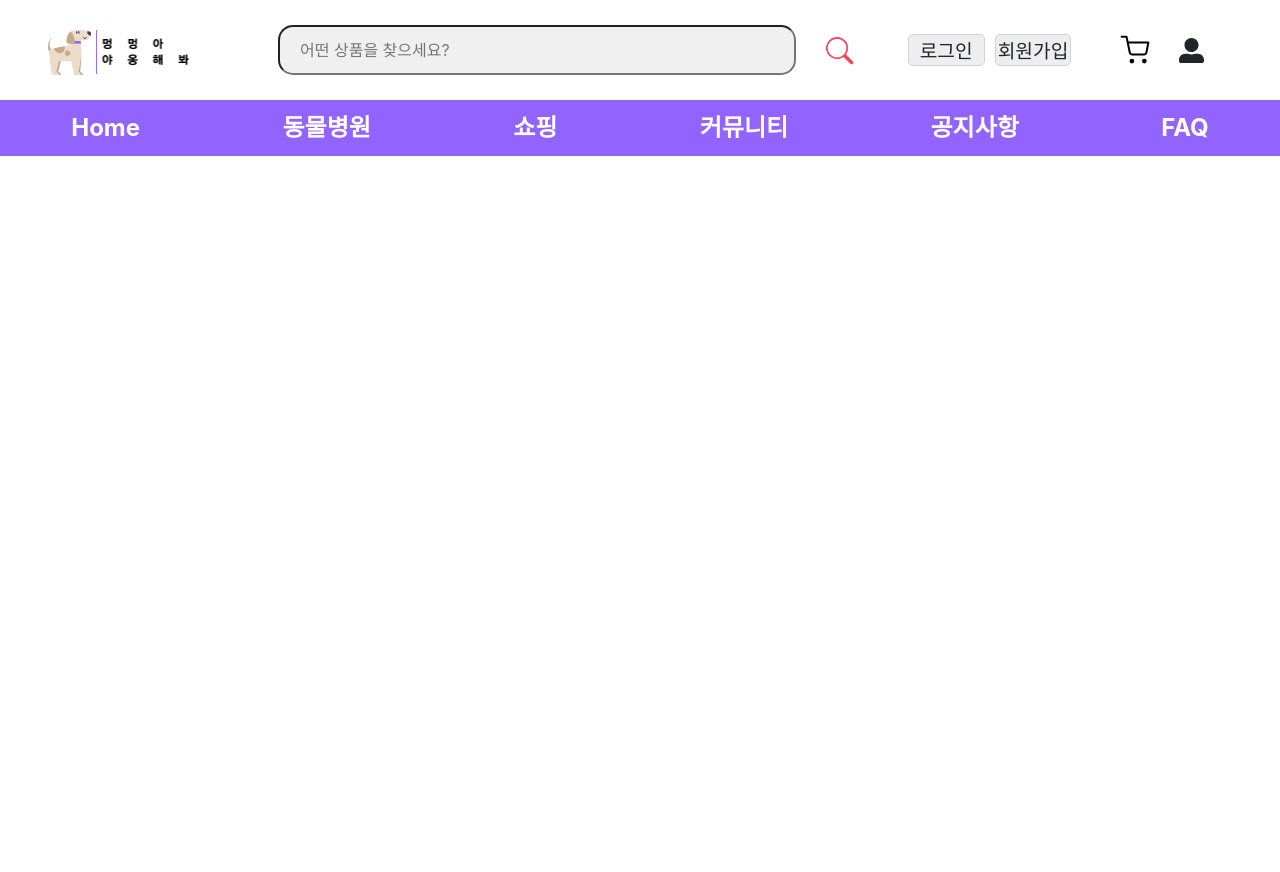
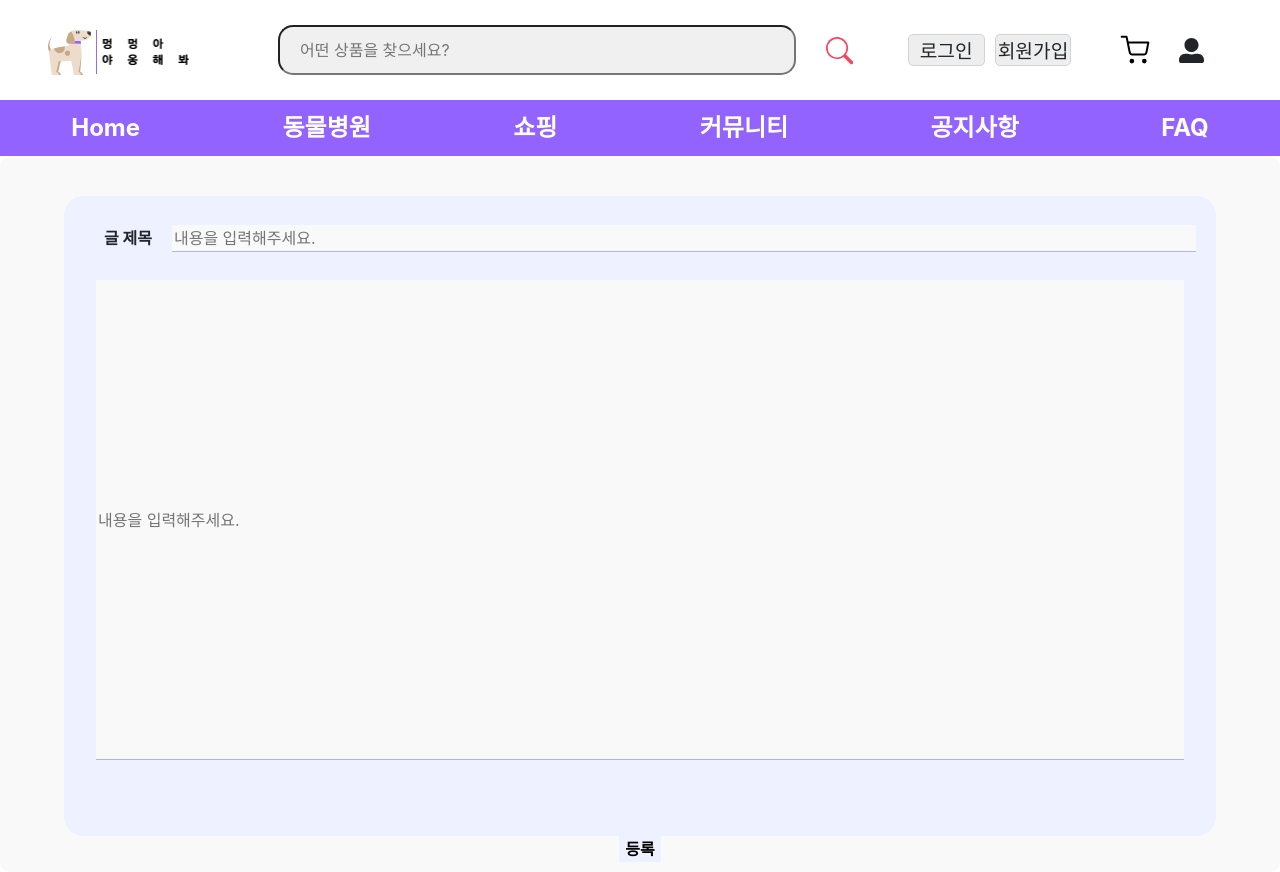
Before and after one commit to codestates-seb/-seb39_main_003-, a React (Create React App) app in the folder client/: page /FAQPOST in a window 1280 px wide. Before the commit the page ends 800 px from the top, so only its background shows below. Built offline with nearby package versions, Linux system fonts and the light colour scheme; the HTML template or start-up script is replaced by a standard one.

Commit message:
공지사항, FAQ UI

```diff
--- a/client/src/App.js
+++ b/client/src/App.js
@@ -28,6 +28,7 @@ import Order from "./pages/MyPage/Category/Order";
 import SuccessLogin from "./components/SuccessLogin";
 import Addproduct from "./pages/Shopping/AddProduct";
 import { useState } from 'react';
+import FAQPost from "./pages/FAQPost";
 
 
 function App() {
@@ -50,6 +51,7 @@ function App() {
                 <Route path="/community" element={<Community />} />
                 <Route path="/notice" element={<Notice />} />
                 <Route path="/FAQ" element={<FAQ />} />
+                <Route path="/FAQPOST" element={<FAQPost />} />
 
                 <Route path="/mypage" element={sessionStorage.getItem('accessToken') ? <Mypage /> : <SignIn />} />
                 <Route path="/login" element={<SignIn />} />
--- a/client/src/pages/Community/detail/Posting.js
+++ b/client/src/pages/Community/detail/Posting.js
@@ -1,6 +1,8 @@
 import styled from 'styled-components';
 import React from 'react'
 import { Link } from 'react-router-dom';
+import { useState, useEffect } from 'react';
+import dummyData from '../../../dummytest/dummyData';
 
 const Wrapper = styled.div`
 //게시글 포스팅 등록 화면
@@ -77,6 +79,7 @@ const Wrapper = styled.div`
   margin-bottom: 20px;
 }
 .postbuttontext{
+  border-style: none;
   background-color: #EEF1FF;
   color: #000000;
   font-weight: bold;
@@ -100,6 +103,39 @@ text-decoration: none;
 `
 
 function Posting() {
+
+  const [ title, setTitle ] = useState("")
+  const [ content, setContent ] = useState("")
+  const [ list, setList ] = useState([])
+
+  useEffect(()=>{
+    //fetch(``)
+    //.then((res)=>{
+      setList(dummyData)
+    //})
+  }, [])
+
+  const titleInput = (e) => {
+    setTitle(e.target.value)
+  };
+  const contentInput = (e) => {
+    setContent(e.target.value)
+  };
+
+  const postContent = () => {
+    setList((prev) => {
+      const data = [...prev]
+      data.push(
+        {
+          title: title,
+          content: content
+        }
+      )
+      console.log(data)
+      return data
+    })
+  };
+
   return (
     <Wrapper>
       {/* 게시글 포스팅 등록 화면 */}
@@ -108,16 +144,16 @@ function Posting() {
           {/* 게시글 제목 */}
           <div className='posttitle'>
             <span className='title'>글 제목</span>
-            <input className='titletext' type="textarea" placeholder='내용을 입력해주세요.'></input>
+            <input className='titletext' type="text" onChange={titleInput} placeholder='내용을 입력해주세요.'></input>
           </div>
           {/* 게시글 내용 */}
           <div className='postcontent'>
-            <input className='contenttext' type="textarea" placeholder="내용을 입력해주세요."></input>
+            <input className='contenttext' type="text" onChange={contentInput} placeholder="내용을 입력해주세요."></input>
           </div>
         </div>
         {/* 게시글 등록 버튼 */}
         <StyledLink to={"/community"} className='postbutton'>
-          <span to={"/community"} className="postbuttontext">등록</span>
+          <button to={"/community"} className="postbuttontext" onClick={postContent} >등록</button>
         </StyledLink>
       </div>
     </Wrapper>
--- a/client/src/pages/FAQ.js
+++ b/client/src/pages/FAQ.js
@@ -1,8 +1,10 @@
 import React from 'react'
 import styled from 'styled-components';
 import faqData from '../dummytest/faqData'
-import { useState } from 'react';
+import { useState, useEffect } from 'react';
 import { useNavigate } from 'react-router-dom';
+import { Link } from 'react-router-dom';
+import FAQPost from './FAQPost';
 
 const Wrapper = styled.div`
 box-sizing: border-box;
@@ -86,11 +88,48 @@ box-sizing: border-box;
   text-decoration: none;
   color: #000000;
 }
+// 게시글 등록 버튼
+.postingbutton{
+  width: 15%;
+
+  padding: 5px;
+  margin: 20px;
+  border-radius: 20px;
+  box-shadow: 1px 1px 1px lightgrey;
+
+  display: flex;
+  flex-direction: row;
+  justify-content: center;
+  align-items: center;
+
+  background-color: #EEF1FF;
+  font-weight: bold;
+}
+`
+const StyledLink = styled(Link)`
+  color: black;
+  text-decoration: none;
+
+  &:hover {
+    background-color: #9263FF;
+    color: #f9f9f9;
+  }
 `
 
 function FAQ() {
 
   const navigate = useNavigate();
+
+  const [ list, setList ] = useState([])
+
+  useEffect(() => {
+    fetch(`http://localhost:3001/FAQ`)
+    .then(res => res.json())
+    .then((res) => {
+      setList(res)
+    })
+    .catch(() => console.log("실패"))
+  }, [])
 
   return (
     <Wrapper>
@@ -109,20 +148,19 @@ function FAQ() {
 
                     <div>
 
-                        {faqData.map((el, index) => (
+                        {list && list.map((el, index) => (
 
                             <div className="questions"
                                  key={index}
                                  onClick={
                                     () => {
-                                    navigate(`/FAQ ${el.id}`)
+                                    navigate(`/FAQ${el.id}`)
                                     }
                                     }
                                     >
                                 <span className="article">{el.id}</span>
                                 <span className="article">{el.title}</span>
                                 <span className="article">{el.content}</span>
-                                <span className="article">{el.date}</span>
                             </div>
                         ))}
                     </div>
@@ -133,6 +171,11 @@ function FAQ() {
                     <a href="/" className="faqpage">3</a>
                     <a href="/" className="faqpage">4</a>
                 </div>
+
+                {/* 게시글 등록 버튼 */}
+                <StyledLink to='/FAQPost' className='postingbutton'>
+                  <div>게시글 등록</div>
+                </StyledLink>
             </div>
         </div>
     </Wrapper>
--- /dev/null
+++ b/client/src/pages/FAQPost.js
@@ -0,0 +1,194 @@
+import styled from "styled-components";
+import React from "react";
+import { Link } from "react-router-dom";
+import { useState, useEffect } from "react";
+import faqData from "../dummytest/faqData";
+import { useNavigate } from "react-router-dom";
+
+const Wrapper = styled.div`
+  //게시글 포스팅 등록 화면
+  .postingterritory {
+    padding: 10px;
+    border-radius: 10px;
+
+    display: flex;
+    flex-direction: column;
+    justify-content: center;
+    align-items: center;
+    background-color: #f9f9f9;
+  }
+  .pbackground {
+    width: 90vw;
+    height: 80vh;
+    padding: 20px;
+    margin-top: 30px;
+    border-radius: 20px;
+
+    display: flex;
+    flex-direction: column;
+    justify-content: flex-start;
+    align-items: center;
+
+    background-color: #eef1ff;
+  }
+  //게시글 제목
+  .posttitle {
+    width: 90vw;
+    padding: 0px 20px;
+
+    display: flex;
+    flex-direction: row;
+    justify-content: flex-start;
+    align-items: center;
+
+    background-color: #eef1ff;
+  }
+  .title {
+    padding: 10px 20px;
+
+    font-weight: bold;
+  }
+  .titletext {
+    width: 80vw;
+
+    border: none;
+    outline: none;
+    border-bottom: 1px solid #b1b2ff;
+    background-color: #f9f9f9;
+  }
+  //게시글 내용
+  .postcontent {
+    width: 90vw;
+    padding: 20px 20px;
+
+    display: flex;
+    flex: row;
+    justify-content: center;
+    align-items: center;
+  }
+  .contenttext {
+    width: 85vw;
+    height: 60vh;
+
+    border: none;
+    outline: none;
+    border-bottom: 1px solid #b1b2ff;
+    background-color: #f9f9f9;
+  }
+  //게시글 등록 버튼
+  .postbutton {
+    margin-bottom: 20px;
+  }
+  .postbuttontext {
+    border-style: none;
+    background-color: #eef1ff;
+    color: #000000;
+    font-weight: bold;
+    &:hover {
+      color: #9263ff;
+    }
+  }
+`;
+const StyledLink = styled(Link)`
+  text-decoration: none;
+
+  width: 10vw;
+  margin-top: 20px;
+  padding: 20px;
+  border-radius: 20px;
+  box-shadow: 1px 2px 2px lightgray;
+
+  background-color: #eef1ff;
+  text-align: center;
+`;
+
+function FAQPost() {
+  const [title, setTitle] = useState("");
+  const [content, setContent] = useState("");
+  const [list, setList] = useState([]);
+  const navigate = useNavigate();
+
+  // useEffect(()=>{
+  //   fetch(`http://localhost:3001/FAQ`)
+  //   .then((res)=>{
+  //     setList(res)
+  //   })
+  // }, [])
+
+  const titleInput = (e) => {
+    setTitle(e.target.value);
+  };
+  const contentInput = (e) => {
+    setContent(e.target.value);
+  };
+
+  const postContent = () => {
+    fetch(`http://localhost:3001/FAQ`, {
+      method: "POST",
+      headers: {
+        "content-Type": "application/json",
+      },
+      body: JSON.stringify({
+        id: 4,
+        title: title,
+        content: content,
+      }),
+    })
+      .then(() => {
+        navigate(`/FAQ`);
+      })
+      .catch(() => {
+        console.log("오류남 다시하셈");
+      });
+
+    // setList((prev) => {
+    //   const data = [...prev]
+    //   data.unshift(
+    //     {
+    //       id: '4',
+    //       title: title,
+    //       content: content
+    //     }
+    //   )
+    //   console.log(data)
+    //   return data
+    // })
+  };
+
+  return (
+    <Wrapper>
+      {/* 게시글 포스팅 등록 화면 */}
+      <div className="postingterritory">
+        <div className="pbackground">
+          {/* 게시글 제목 */}
+          <div className="posttitle">
+            <span className="title">글 제목</span>
+            <input
+              className="titletext"
+              type="text"
+              onChange={titleInput}
+              placeholder="내용을 입력해주세요."
+            ></input>
+          </div>
+          {/* 게시글 내용 */}
+          <div className="postcontent">
+            <input
+              className="contenttext"
+              type="text"
+              onChange={contentInput}
+              placeholder="내용을 입력해주세요."
+            ></input>
+          </div>
+        </div>
+        {/* 게시글 등록 버튼 */}
+        {/* <StyledLink to={"/FAQ"} className='postbutton'> */}
+        <button className="postbuttontext" onClick={postContent}>
+          등록
+        </button>
+        {/* </StyledLink> */}
+      </div>
+    </Wrapper>
+  );
+}
+
+export default FAQPost;
--- a/client/src/pages/Notice.js
+++ b/client/src/pages/Notice.js
@@ -1,6 +1,6 @@
 import React from 'react'
 import styled from 'styled-components';
-import { useState } from 'react';
+import { useState, useEffect } from 'react';
 import { useNavigate } from 'react-router-dom';
 import noticeData from '../dummytest/noticeData';
 
```
Also changed, not shown: client/src/pages/MyPage/Category/SignIn.js (+6 -4 lines).
